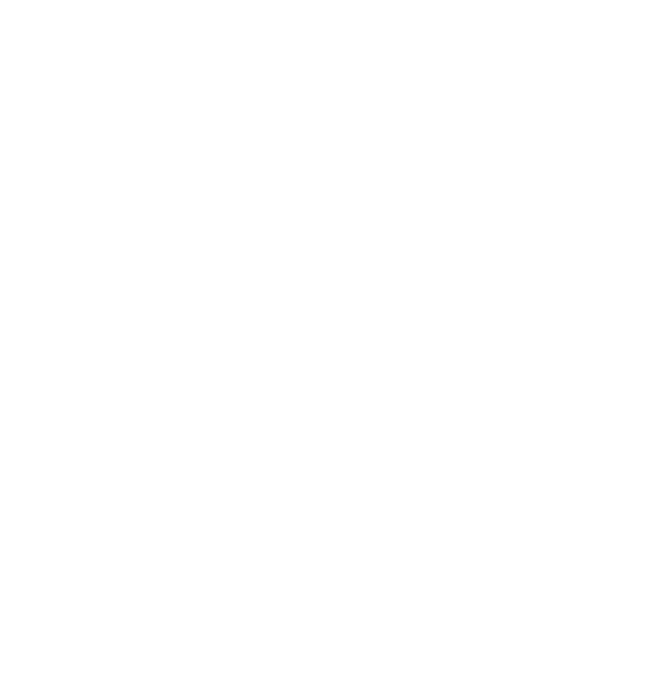
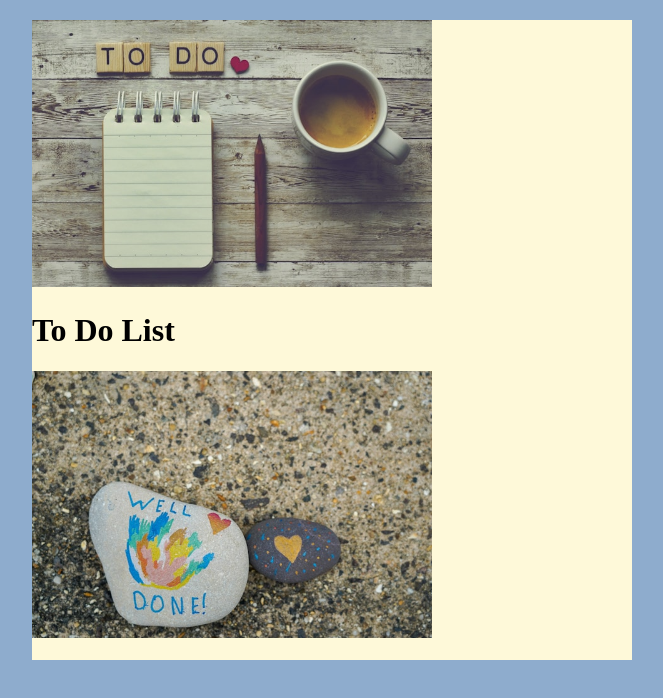
Before and after one commit to LKovalova/ToDoList, a React (Create React App) app in the folder todo-list/: page / in a window 1280 px wide. Shown: the top 698 px of the page, without its empty margins (308-971 px from the left). Built offline with nearby package versions, Linux system fonts and the light colour scheme.

Commit message:
Added header and images to the App Component

```diff
--- a/todo-list/src/App.css
+++ b/todo-list/src/App.css
@@ -0,0 +1,10 @@
+body {
+  background-color: #8EACCD;
+}
+
+.App {
+    background-color: #FEF9D9;
+    min-height: 80vh;
+    width: 600px;
+    margin: 20px auto;
+}
--- a/todo-list/src/App.js
+++ b/todo-list/src/App.js
@@ -1,8 +1,15 @@
 import "./App.css";
+import image from "./todo.jpg";
+import imageDone from "./done.jpg";
 
 function App() {
   return (
-    <div>
+    <div className="App">
+      <img src={ image } width="400px" alt="To Do List" />
+
+      <h1>To Do List</h1>
+
+      <img src={ imageDone } width="400px" alt="Done" />
     </div>
   );
 }
```
Also changed, not shown: todo-list/src/done.jpg (added), todo-list/src/todo.jpg (added).
